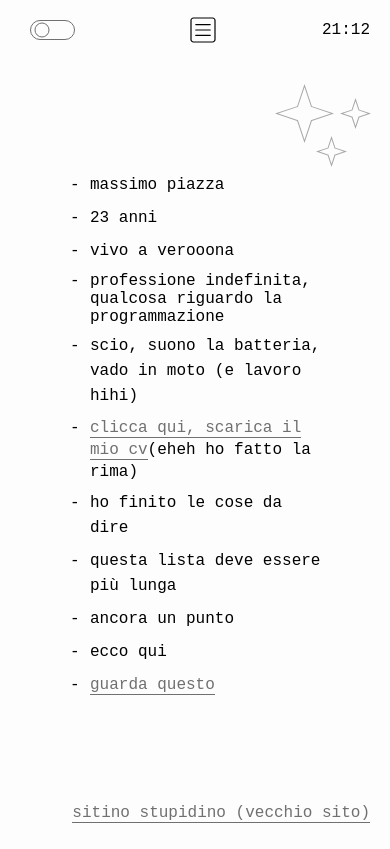
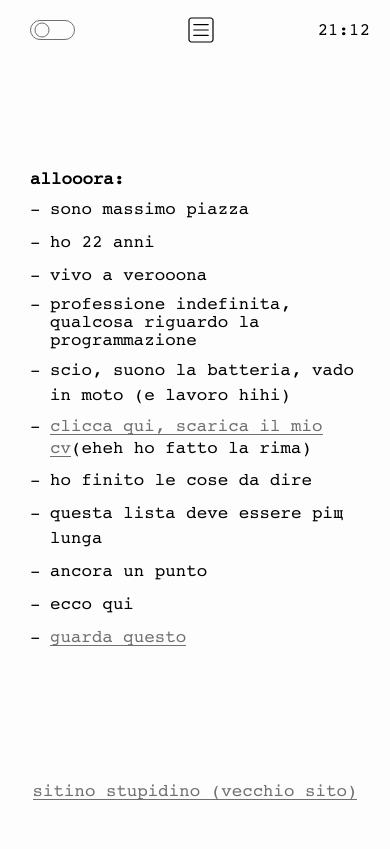
Before and after one commit to macs-massimopiazza/massimopiazza.com-5, a PHP site: page / in a window 390 px wide. After the commit the page ends 800 px from the top, so only its background shows below. Run offline with PHP 8.4, Linux system fonts and the light colour scheme; some web fonts are replaced.

Commit message:
responsive on 'done' section, minor fixes

```diff
--- a/css/style.css
+++ b/css/style.css
@@ -1,4 +1,4 @@
-@import url(https://it.allfont.net/allfont.css?fonts=courier-new);
+/* @import url(https://it.allfont.net/allfont.css?fonts=courier-new); */
 
 /* Variables */
 :root {
@@ -218,11 +218,15 @@
     justify-content: center;
 }
 
-@media screen and (max-width: 500px) {
+@media screen and (max-width: 700px) {
     main {
-        min-height: calc(100vh - 100px);
+        min-height: calc(100vh - 150px);
         height: auto;
         align-items: center;
+    }
+    footer {
+        padding-top: 30px;
+        padding-bottom: 30px;
     }
 }
 
@@ -353,6 +357,9 @@
 }
 
 @media screen and (max-width: 820px) {
+    #about {
+        padding: 0;
+    }
     #about .about-img {
         display: none;
     }
@@ -522,7 +569,7 @@
 .footer-wrapper {
     width: 100%;
     display: flex;
-    justify-content: center;
+    justify-content: space-between;
 }
 
 @media screen and (max-width: 1300px) {
@@ -530,7 +577,7 @@
         display: none;
     }
     .footer-wrapper {
-        justify-content: flex-end;
+        justify-content: center;
     }
 }
 
@@ -573,6 +620,12 @@
 
 @media screen and (max-width: 600px) {
     .star-1{
+        display: none;
+    }
+}
+
+@media screen and (max-width: 450px) {
+    .star-2{
         display: none;
     }
 }
--- /dev/null
+++ b/fonts/fonts.css
@@ -0,0 +1,8 @@
+@font-face {
+    font-family: 'Courier New';
+    font-style: normal;
+    font-weight: 400;
+    src: local('Courier New'), local('CourierNew-Regular'),
+        url("courier-new_10a740c842b9ac489c9b34ffff7e8a28.woff") format('woff'),
+        url("courier-new_10a740c842b9ac489c9b34ffff7e8a28.ttf") format('truetype');
+}
--- a/index.html
+++ b/index.html
@@ -7,6 +7,7 @@
     <title>Massimo Piazza</title>
     <link rel="stylesheet" href="css/style.css">
     <link rel="stylesheet" href="css/dark-theme.css">
+    <link rel="stylesheet" href="fonts/fonts.css">
 </head>
 <body>
     <div class="container">
@@ -58,9 +59,9 @@
                     </div>
                     <div class="about-text">
                         <ul>
-                            <!-- <span class="title">cartà d'identità ufficiale con validità giuridica</span> -->
-                            <li>massimo piazza</li>
-                            <li>23 anni</li>
+                            <span class="title">allooora:</span>
+                            <li>sono massimo piazza</li>
+                            <li>ho 22 anni</li>
                             <li>vivo a verooona</li>
                             <li class="two-lines">professione indefinita, qualcosa riguardo la programmazione</li>
                             <li>scio, suono la batteria, vado in moto (e lavoro hihi)</li>
@@ -72,7 +73,7 @@
                             <li class="dog-trigger">
                                 <span>guarda questo</span>
                                 <div class="modal-dog">
-                                    <img src="https://c.tenor.com/wMDO2ceyGOYAAAAd/dog-sad.gif">
+                                    <img src="img/dog-sad.gif">
                                 </div>
                             </li>
                         </ul>
@@ -145,7 +146,7 @@
                                 <li><a href="#" target="blank">eventshare</a> </li>
                                 <li><a href="#" target="blank">progettino ux</a></li>
                                 <span class="spacer"></span>
-                                <span class="tag">(personali) - (fatti tanto tempo fa hihi)</span>
+                                <span class="tag">(personali)</span>
                                 <li><a href="#" target="blank">mio vecchio sito</a></li>
                                 <li><a href="#" target="blank">coronadatah</a></li>
                                 <li><a href="#" target="blank">reddit scraper</a></li>
```
Also changed, not shown: other parts of css/style.css (+45 -5 lines), fonts/courier-new_10a740c842b9ac489c9b34ffff7e8a28.ttf (added), fonts/courier-new_10a740c842b9ac489c9b34ffff7e8a28.woff (added), img/dog-sad.gif (added).
